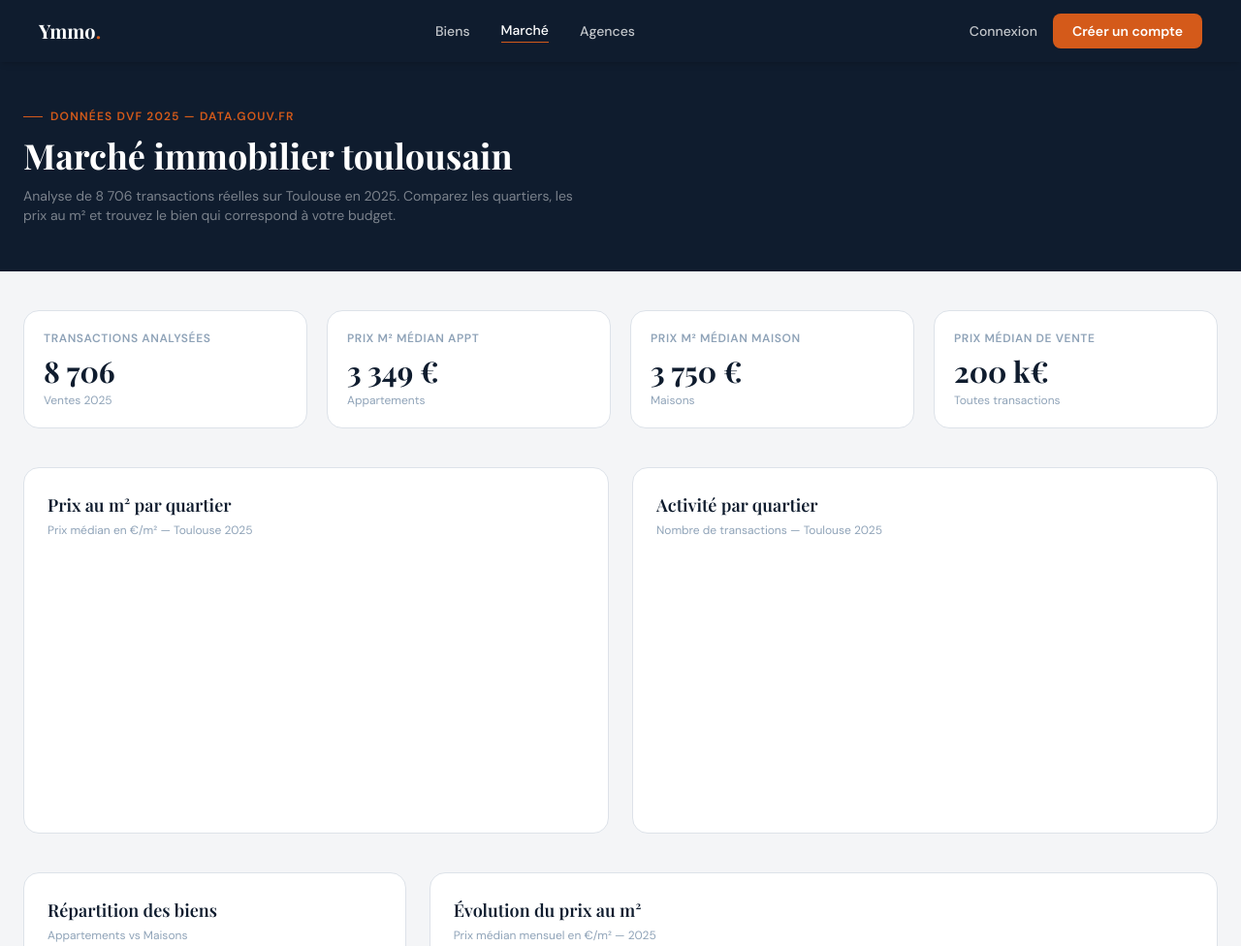
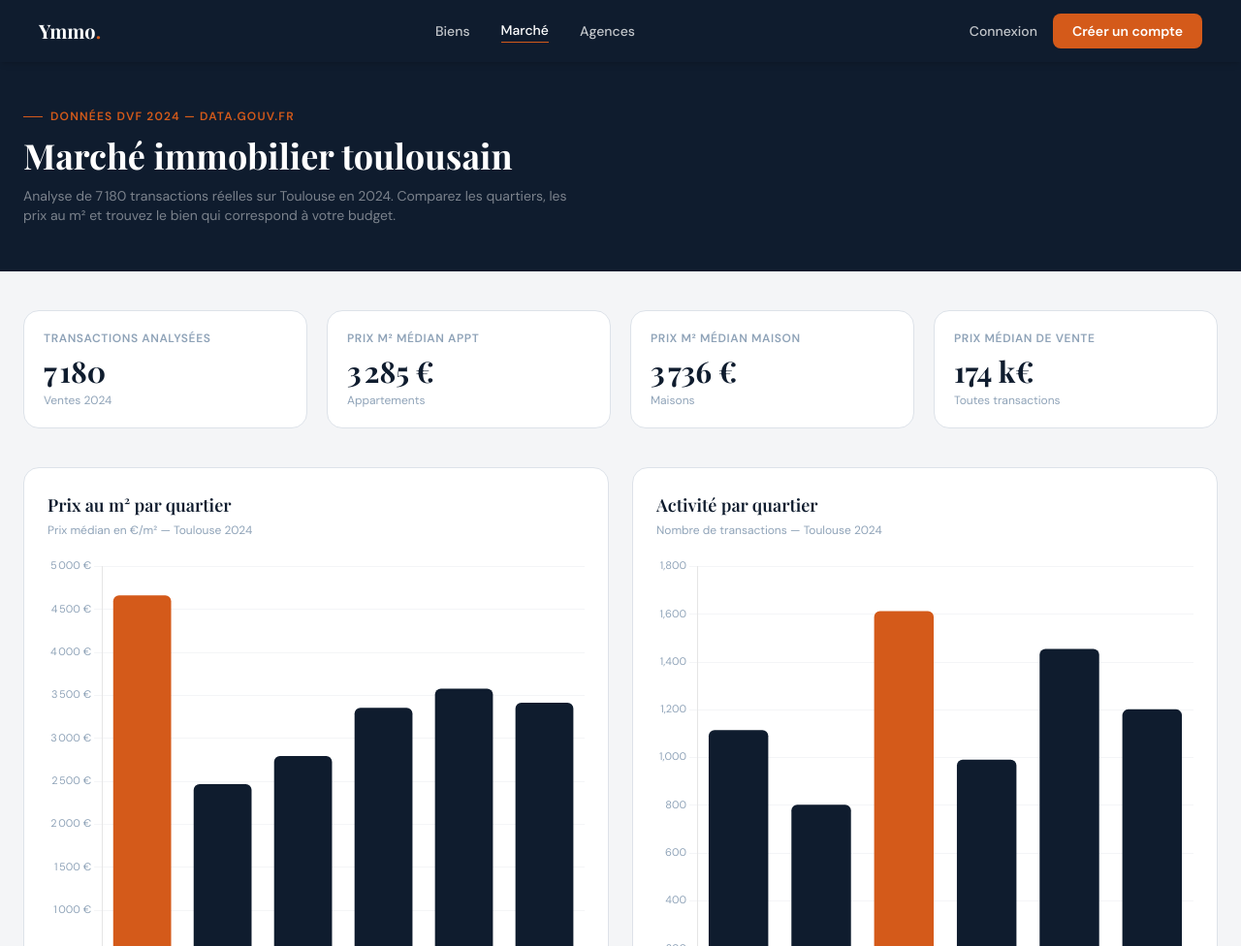
Before and after one commit to Spartansng/Projet_Fil_Rouge, a website: page frontend/pages/analytics.html in a window 1280 px wide. Shown: the top 976 px of the page at 97% size. Drawn offline with nearby package versions, Linux system fonts and the light colour scheme; a web font is replaced by a local one.

Commit message:
feat(analytics): brancher les données réelles du module Python sur le dashboard analytics

```diff
--- a/frontend/pages/analytics.html
+++ b/frontend/pages/analytics.html
@@ -61,13 +61,13 @@
   <div class="max-w-7xl mx-auto">
     <p class="text-[#D45A1A] text-xs font-semibold uppercase tracking-widest mb-3 flex items-center gap-2">
       <span class="w-5 h-px bg-[#D45A1A] inline-block"></span>
-      Données DVF 2025 — data.gouv.fr
+      Données DVF 2024 — data.gouv.fr
     </p>
     <h1 class="font-serif font-bold text-white text-3xl sm:text-4xl mb-3">
       Marché immobilier toulousain
     </h1>
-    <p class="text-white/45 text-sm max-w-xl">
-      Analyse de 8 706 transactions réelles sur Toulouse en 2025. Comparez les quartiers, les prix au m² et trouvez le bien qui correspond à votre budget.
+    <p id="hero-desc" class="text-white/45 text-sm max-w-xl">
+      Analyse des transactions réelles sur Toulouse en 2024. Comparez les quartiers, les prix au m² et trouvez le bien qui correspond à votre budget.
     </p>
   </div>
 </section>
@@ -77,22 +77,22 @@
   <div class="max-w-7xl mx-auto grid grid-cols-2 lg:grid-cols-4 gap-5">
     <div class="bg-white rounded-2xl border border-[#DDE2E9] p-5">
       <p class="text-[#8FA3B8] text-xs font-semibold uppercase tracking-wider mb-2">Transactions analysées</p>
-      <p class="font-serif font-bold text-navy text-3xl">8 706</p>
-      <p class="text-[#8FA3B8] text-xs mt-1">Ventes 2025</p>
+      <p id="kpi-transactions" class="font-serif font-bold text-navy text-3xl">—</p>
+      <p class="text-[#8FA3B8] text-xs mt-1">Ventes 2024</p>
     </div>
     <div class="bg-white rounded-2xl border border-[#DDE2E9] p-5">
       <p class="text-[#8FA3B8] text-xs font-semibold uppercase tracking-wider mb-2">Prix m² médian appt</p>
-      <p class="font-serif font-bold text-navy text-3xl">3 349 €</p>
+      <p id="kpi-prix-appart" class="font-serif font-bold text-navy text-3xl">—</p>
       <p class="text-[#8FA3B8] text-xs mt-1">Appartements</p>
     </div>
     <div class="bg-white rounded-2xl border border-[#DDE2E9] p-5">
       <p class="text-[#8FA3B8] text-xs font-semibold uppercase tracking-wider mb-2">Prix m² médian maison</p>
-      <p class="font-serif font-bold text-navy text-3xl">3 750 €</p>
+      <p id="kpi-prix-maison" class="font-serif font-bold text-navy text-3xl">—</p>
       <p class="text-[#8FA3B8] text-xs mt-1">Maisons</p>
     </div>
     <div class="bg-white rounded-2xl border border-[#DDE2E9] p-5">
       <p class="text-[#8FA3B8] text-xs font-semibold uppercase tracking-wider mb-2">Prix médian de vente</p>
-      <p class="font-serif font-bold text-navy text-3xl">200 k€</p>
+      <p id="kpi-prix-median" class="font-serif font-bold text-navy text-3xl">—</p>
       <p class="text-[#8FA3B8] text-xs mt-1">Toutes transactions</p>
     </div>
   </div>
@@ -105,14 +105,14 @@
     <!-- Prix m² par quartier -->
     <div class="bg-white rounded-2xl border border-[#DDE2E9] p-6">
       <h2 class="font-serif font-semibold text-navy text-lg mb-1">Prix au m² par quartier</h2>
-      <p class="text-[#8FA3B8] text-xs mb-5">Prix médian en €/m² — Toulouse 2025</p>
+      <p class="text-[#8FA3B8] text-xs mb-5">Prix médian en €/m² — Toulouse 2024</p>
       <canvas id="chartPrixQuartier" height="260"></canvas>
     </div>
 
     <!-- Volume par quartier -->
     <div class="bg-white rounded-2xl border border-[#DDE2E9] p-6">
       <h2 class="font-serif font-semibold text-navy text-lg mb-1">Activité par quartier</h2>
-      <p class="text-[#8FA3B8] text-xs mb-5">Nombre de transactions — Toulouse 2025</p>
+      <p class="text-[#8FA3B8] text-xs mb-5">Nombre de transactions — Toulouse 2024</p>
       <canvas id="chartVolumeQuartier" height="260"></canvas>
     </div>
 
@@ -133,7 +133,7 @@
     <!-- Évolution prix par mois -->
     <div class="bg-white rounded-2xl border border-[#DDE2E9] p-6 lg:col-span-2">
       <h2 class="font-serif font-semibold text-navy text-lg mb-1">Évolution du prix au m²</h2>
-      <p class="text-[#8FA3B8] text-xs mb-5">Prix médian mensuel en €/m² — 2025</p>
+      <p class="text-[#8FA3B8] text-xs mb-5">Prix médian mensuel en €/m² — 2024</p>
       <canvas id="chartEvolution" height="160"></canvas>
     </div>
 
@@ -191,7 +191,7 @@
 <footer class="bg-navy py-8 px-6">
   <div class="max-w-7xl mx-auto flex flex-col sm:flex-row justify-between items-center gap-3 text-xs text-white/25">
     <a href="../index.html" class="font-serif font-bold text-base text-white">Ymmo<span class="text-[#D45A1A]">.</span></a>
-    <p>Source : Demandes de Valeurs Foncières (DVF) — data.gouv.fr — 2025</p>
+    <p>Source : Demandes de Valeurs Foncières (DVF) — data.gouv.fr — 2024</p>
     <p>© 2025 Ymmo. Tous droits réservés.</p>
   </div>
 </footer>
```
